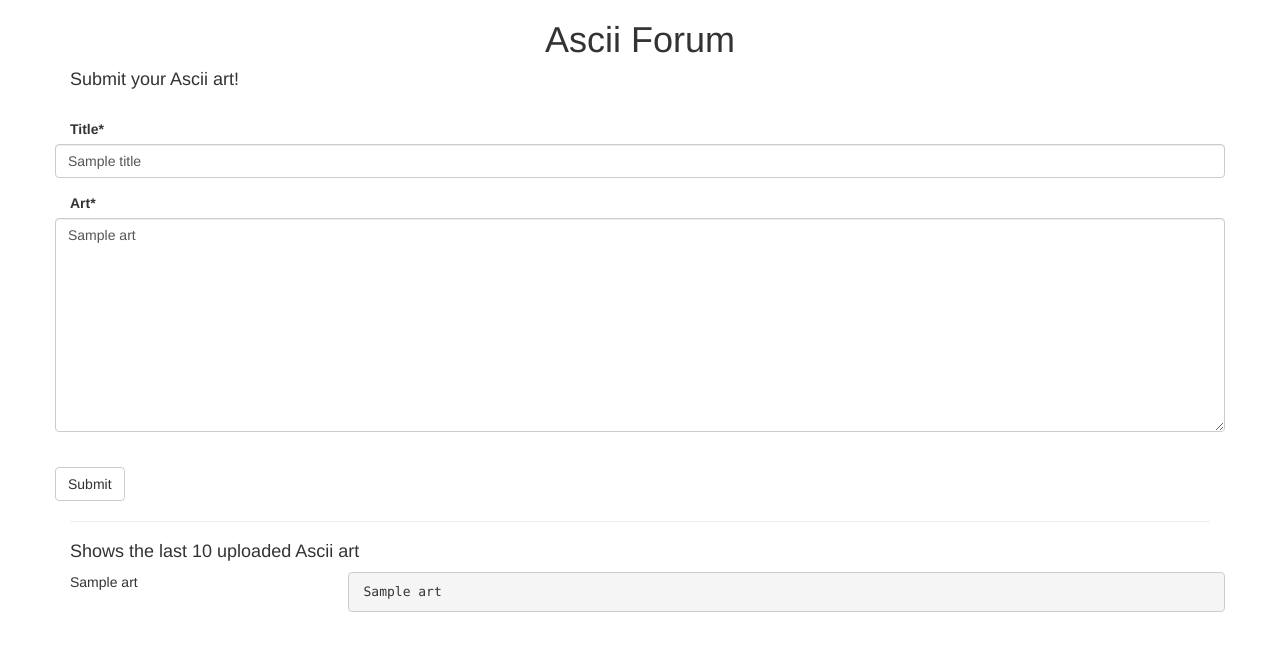
After one commit to mascot6699/udacity-full-stack, a Flask app: template Full Stack Foundation/Google App Engine/templates/ascii.html in a window 1280 px wide. The commit adds this page. Shown: the top 651 px of the page. Run offline with Flask 2, Linux system fonts and the light colour scheme; the template is opened without the code that fills it: most values are stand-ins (such as "Sample title", 1, 10 or a date in 2020); some libraries are stand-ins or nearby versions.

Commit message:
Adds the ascii art forum page

```diff
--- /dev/null
+++ b/Full Stack Foundation/Google App Engine/templates/ascii.html
@@ -0,0 +1,37 @@
+{% extends "base.html" %}
+
+{% block header %}
+<div style="text-align:center">
+    Ascii Forum
+</div>
+{% endblock %}
+
+{% block content %}
+<h4>Submit your Ascii art!</h4>
+<br>
+<form method="post" role="form" class="form-horizontal">
+    <div class="form-group">
+        <label class="col-sm-2">Title*</label>
+        <input class="form-control col-sm-4" type="text" name="title" value="{{title}}">
+    </div>
+    <div class="form-group">
+        <label class="col-sm-2">Art*</label>
+        <textarea class="form-control col-sm-4" rows="10" name="art">{{art}}</textarea>
+    </div>
+    {% if error %}
+    <div id="error" class="text-danger"><i class="fa fa-warning"></i>{{error}}</div>
+    {% endif %}
+    <br>
+    <div class="form-group">
+        <input class="btn btn-default" type="submit"></input>
+    </div>
+</form>
+<hr>
+<h4> Shows the last 10 uploaded Ascii art </h4>
+{% for art in arts %}
+<div class="row">
+    <div class="col-md-3">{{art.title}}</div>
+    <pre class="col-md-9">{{art.art}}</pre>
+</div>
+{% endfor %}
+{% endblock %}
--- a/Full Stack Foundation/Google App Engine/templates/base.html
+++ b/Full Stack Foundation/Google App Engine/templates/base.html
@@ -1,17 +1,12 @@
 <!DOCTYPE html>
 <html>
 <head>
+	<link type="text/css" rel="stylesheet" href="/static/css/index.css"/>
+	<link rel="stylesheet" href="https://maxcdn.bootstrapcdn.com/bootstrap/3.3.6/css/bootstrap.min.css" integrity="sha384-1q8mTJOASx8j1Au+a5WDVnPi2lkFfwwEAa8hDDdjZlpLegxhjVME1fgjWPGmkzs7" crossorigin="anonymous">
+	<link  rel="stylesheet" href="https://maxcdn.bootstrapcdn.com/font-awesome/4.1.0/css/font-awesome.min.css">
 	<title>
 		Learning Google App Engine
 	</title>
-		<style>
-		.container {
-		    display: block;
-		    margin-left: auto;
-		    margin-right: auto;
-		    width: 40%;
-		}
-		</style>
 </head>
 <body>
 	<div class="container">
```
Also changed, not shown: Full Stack Foundation/Google App Engine/main.py (+26 -0 lines). Lines whose indentation alone changed are shown as unchanged.
